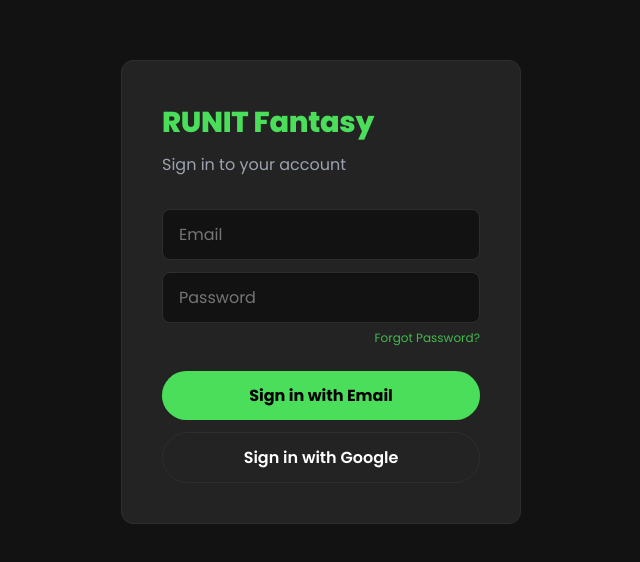
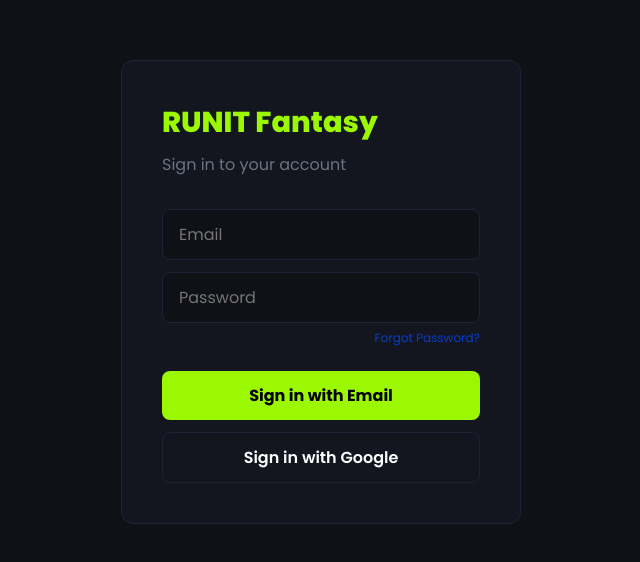
Before and after one commit to MA1NZU/RUNIT-Fantasy, a Next.js app: page /login in a window 1280 px wide. Shown: the part 108-670 px from the top of the page, without its empty margins (319-959 px from the left). Built offline with nearby package versions, Linux system fonts and the light colour scheme; no server answers.

Commit message:
Update globals.css

```diff
--- a/app/globals.css
+++ b/app/globals.css
@@ -1,3 +1,4 @@
+
 * {
   margin: 0;
   padding: 0;
@@ -5,18 +6,18 @@
 }
 
 :root {
-  --bg: #121212;
-  --surface: #232323;
-  --border: #2e2e2e;
+  --bg: #0f1117;
+  --surface: #13161f;
+  --border: #1e2235;
   --text: #ffffff;
-  --text-muted: #9ca3af;
-  --blue: #4ade5a;
-  --blue-dim: rgba(74, 222, 90, 0.15);
-  --blue-border: rgba(74, 222, 90, 0.32);
-  --accent: #4ade5a;
-  --accent-dim: rgba(74, 222, 90, 0.14);
-  --red: #f26b5b;
-  --green: #4ade5a;
+  --text-muted: #6b7280;
+  --blue: #0347f4;
+  --blue-dim: rgba(3, 71, 244, 0.15);
+  --blue-border: rgba(3, 71, 244, 0.3);
+  --accent: #9bf800;
+  --accent-dim: rgba(155, 248, 0, 0.12);
+  --red: #ff4444;
+  --green: #44ff88;
 }
 
 html {
@@ -93,7 +94,7 @@ a:focus-visible,
 input:focus-visible,
 select:focus-visible,
 textarea:focus-visible {
-  outline: 3px solid rgba(74, 222, 90, 0.9);
+  outline: 3px solid rgba(155, 248, 0, 0.85);
   outline-offset: 3px;
 }
 
@@ -119,9 +120,9 @@ textarea:focus-visible {
   align-items: center;
   min-height: 1.35rem;
   padding: 0.08rem 0.38rem;
-  border: 1px solid rgba(74, 222, 90, 0.38);
+  border: 1px solid rgba(155, 248, 0, 0.38);
   border-radius: 999px;
-  background: rgba(74, 222, 90, 0.1);
+  background: rgba(155, 248, 0, 0.1);
   color: var(--accent);
   font-size: 0.62rem;
   font-weight: 900;
@@ -250,7 +251,7 @@ textarea:focus-visible {
   }
 
   .mobile-nav-link.is-active {
-    border-color: rgba(74, 222, 90, 0.65);
+    border-color: rgba(107, 159, 255, 0.65);
     background: var(--blue);
     color: #fff;
   }
@@ -1124,12 +1125,12 @@ textarea:focus-visible {
   }
 
   .mobile-bottom-nav-item.is-active {
-    background: rgba(74, 222, 90, 0.2);
+    background: rgba(3, 71, 244, 0.2);
     color: var(--accent);
   }
 
   .mobile-bottom-nav-more.is-active {
-    color: #86efac;
+    color: #8bb5ff;
   }
 
   .app-shell-content {
@@ -1146,7 +1147,7 @@ textarea:focus-visible {
 
   .mobile-bottom-nav-item {
     min-height: 56px;
-    border-radius: 1;
+    border-radius: 13px;
   }
 
   .mobile-bottom-nav-item svg {
@@ -1312,37 +1313,3 @@ textarea:focus-visible {
     font-size: 8px !important;
   }
 }
-
-/* ===== v34 retheme: flat dark cards, pill buttons & tabs ===== */
-
-/* Every button becomes a pill. !important is required so inline styles
-   (borderRadius: "12px" etc.) cannot override the shape. Inputs, selects
-   and textareas keep their softer corners on purpose. */
-button {
-  border-radius: 999px !important;
-}
-
-/* Navigation pieces that behave like buttons get the same pill shape. */
-.mobile-menu-toggle,
-.mobile-nav-link,
-.mobile-nav-account button {
-  border-radius: 999px !important;
-}
-
-/* Roomier touch targets in the mobile navigation. */
-.mobile-nav-link {
-  min-height: 48px;
-}
-
-.mobile-menu-toggle {
-  min-height: 46px;
-}
-
-/* Heavier, rounded headings by default (Poppins carries the geometric feel;
-   pages that set their own weight inline are unaffected). */
-h1,
-h2,
-h3 {
-  font-weight: 800;
-  letter-spacing: -0.01em;
-}
```
